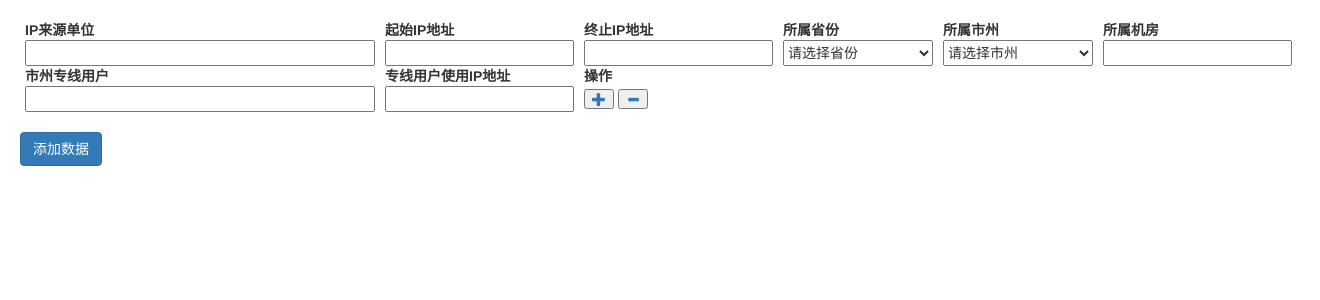
After one commit to derek-s/IPAMS, a Flask app: template templates/ipresadd.html in a window 1320 px wide. The commit adds this page. Shown: the top 300 px of the page. Run offline with Flask 2, Linux system fonts and the light colour scheme; the template is opened without the code that fills it, so the values that code supplies are empty; some libraries are stand-ins or nearby versions.

Commit message:
修改样式表

```diff
--- a/static/css/style.css
+++ b/static/css/style.css
@@ -115,7 +115,7 @@ tr.provinces_trh > th,
 tr.provinces_trinput > td {
     padding: 0 10px;
 }
-
+.ipres_ntr,
 .provinces_ntr {
     display: block;
     margin: 20px 0;
@@ -147,7 +147,7 @@ table.p_fix_down > tbody > tr > td {
 }
 .pTable {
     position: relative;
-    height: 1000px;
+    /* height: 500px; */
 }
 .pPushButton {
     margin-left: 20px;
@@ -197,3 +197,23 @@ select#OPSelect {
 .PvsModifyInput {
     margin: 10px;
 }
+#select_provinces,
+#select_city {
+    height: 26px;
+    width: 150px;
+}
+
+.ipres_ntd {
+    display: block;
+    margin-left: 20px
+}
+tr.ipres_trh > th,
+tr.fLine > td,
+tr.sLine > th,
+tr.inside_Line > td {
+    padding:0 5px;
+}
+.totalNum {
+    display: inline;
+    margin-left: 20px;
+}
--- a/templates/base.html
+++ b/templates/base.html
@@ -19,6 +19,7 @@
         var $PATH_ROOT = {{request.path | tojson | safe}}
         var csrf_token = "{{ csrf_token() }}"
     </script>
+
 </head>
 
 <body>
--- /dev/null
+++ b/templates/ipresadd.html
@@ -0,0 +1,85 @@
+{% extends "base.html" %}{% block title %}IPRMS{% endblock %}{% block content -%}
+<div id="content_layer">
+    <div id="ipres_block">
+        <table id="ipres_table">
+            <tbody>
+                <tr class="ipres_ntr">
+                    <td class="ipres_ntd">
+                        <table class="ipres_nLine">
+                            <thead>
+                                <tr class="ipres_trh">
+                                    <th>IP来源单位</th>
+                                    <th>起始IP地址</th>
+                                    <th>终止IP地址</th>
+                                    <th>所属省份</th>
+                                    <th>所属市州</th>
+                                    <th>所属机房</th>
+                                </tr>
+                            </thead>
+                            <tbody>
+                                <tr class="ipres_trinput">
+                                    <tr class="fLine">
+                                        <td>
+                                            <input style="width: 350px" type="text" id="input_ipsource">
+                                        </td>
+                                        <td>
+                                            <input type="text" id="input_startip">
+                                        </td>
+                                        <td>
+                                            <input type="text" id="input_endip">
+                                        </td>
+                                        <td>
+                                            <select name="ipres_PvsName" id="select_provinces">
+                                                <option value="Pvs_Null">请选择省份</option>
+                                                {%- for pName in pNames %}
+                                                <option value="{{ pName }}">{{ pName }}</option>
+                                                {% endfor %}
+                                            </select>
+                                        </td>
+                                        <td>
+                                            <select name="campus" id="select_city">
+                                                <option value="City_Null">请选择市州</option>
+                                            </select>
+                                        </td>
+                                        <td>
+                                            <input type="text" id="input_mroom">
+                                        </td>
+                                    </tr>
+                                    <tr class="sLine">
+                                        <tr class="ipres_trh">
+                                            <th>市州专线用户</th>
+                                            <th>专线用户使用IP地址</th>
+                                            <th>操作</th>
+                                        </tr>
+                                        <tr class="inside_Line">
+                                            <td>
+                                                <input style="width: 350px" type="text" id="input_PVCTUser">
+                                            </td>
+                                            <td>
+                                                <input type="text" id="input_PVCTIP">
+                                            </td>
+                                            <td>
+                                                    <a class="addspan">
+                                                        <button class="glyphicon glyphicon-plus" aria-hidden="true" onclick="javascript:IPPushAdd(this)"></button>
+                                                    </a>
+                                                    <a class="delspan">
+                                                        <button class="glyphicon glyphicon-minus" aria-hidden="true" onclick="javascript:IPPushDel(this)"></button>
+                                                    </a>
+                                                </td>
+                                        </tr>
+                                    </tr>
+
+                                </tr>
+                            </tbody>
+                        </table>
+                    </td>
+                </tr>
+            </tbody>
+        </table>
+        <div class="buttonLinue">
+            <button class="btn btn-primary pPushButton" onclick="javascript:ipresPush()">添加数据</button>
+        </div>
+
+    </div>
+</div>
+{%- endblock -%}
--- a/templates/nav.html
+++ b/templates/nav.html
@@ -19,7 +19,7 @@
                     </select>
                     <button class="btn btn-default">搜索</button>
                 </form></li>
-                <li class="nav_Child"><a class="btn btn-default" href="#">添加新IP</a></li>
+                <li class="nav_Child"><a class="btn btn-default" href="javascript:ipAddLayer()">添加新IP</a></li>
                 <li class="nav_Child">
                     <div id="funMenu" class="dropdown">
                         <button class="btn btn-default dropdown-toggle" type="button" id="dropdownMenu1" data-toggle="dropdown" aria-haspopup="true" aria-expanded="true">
--- a/templates/provinces.html
+++ b/templates/provinces.html
@@ -55,6 +55,9 @@
             </div>
             <button onclick="javascript:Pvs_OP(getCheckBoxID())" id="iopearbutton" class="btn btn-primary">应用</button>
         </div>
+        <div class="totalNum">
+                <span>共计 {{ totalNum }} 条</span>
+            </div>
         <div class="pagination">
             {%if pagination%} {{macros.paginate(pagination,'sysOption.provincesView')}} {%endif%}
         </div>
```
Also changed, not shown: templates/index.html (+18 -0 lines), templates/table.html (+69 -29 lines).
